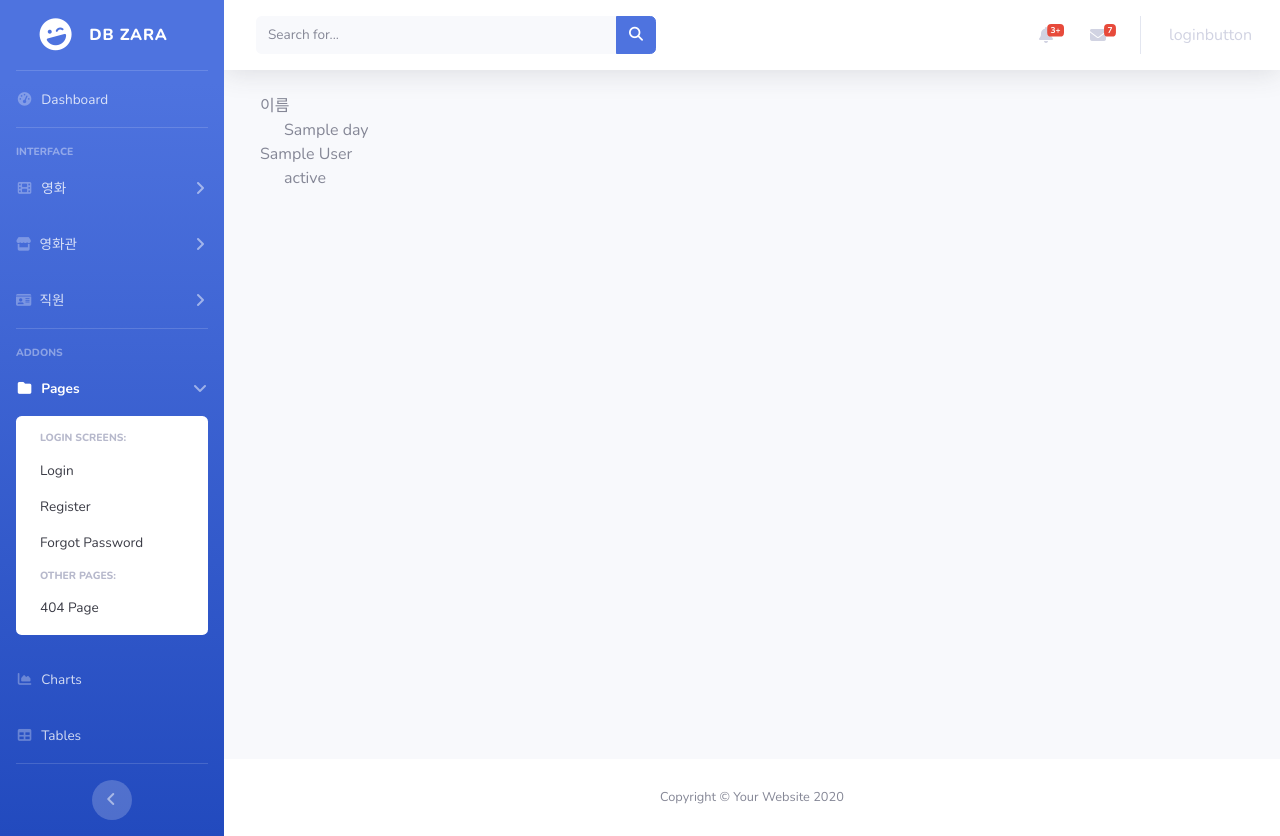
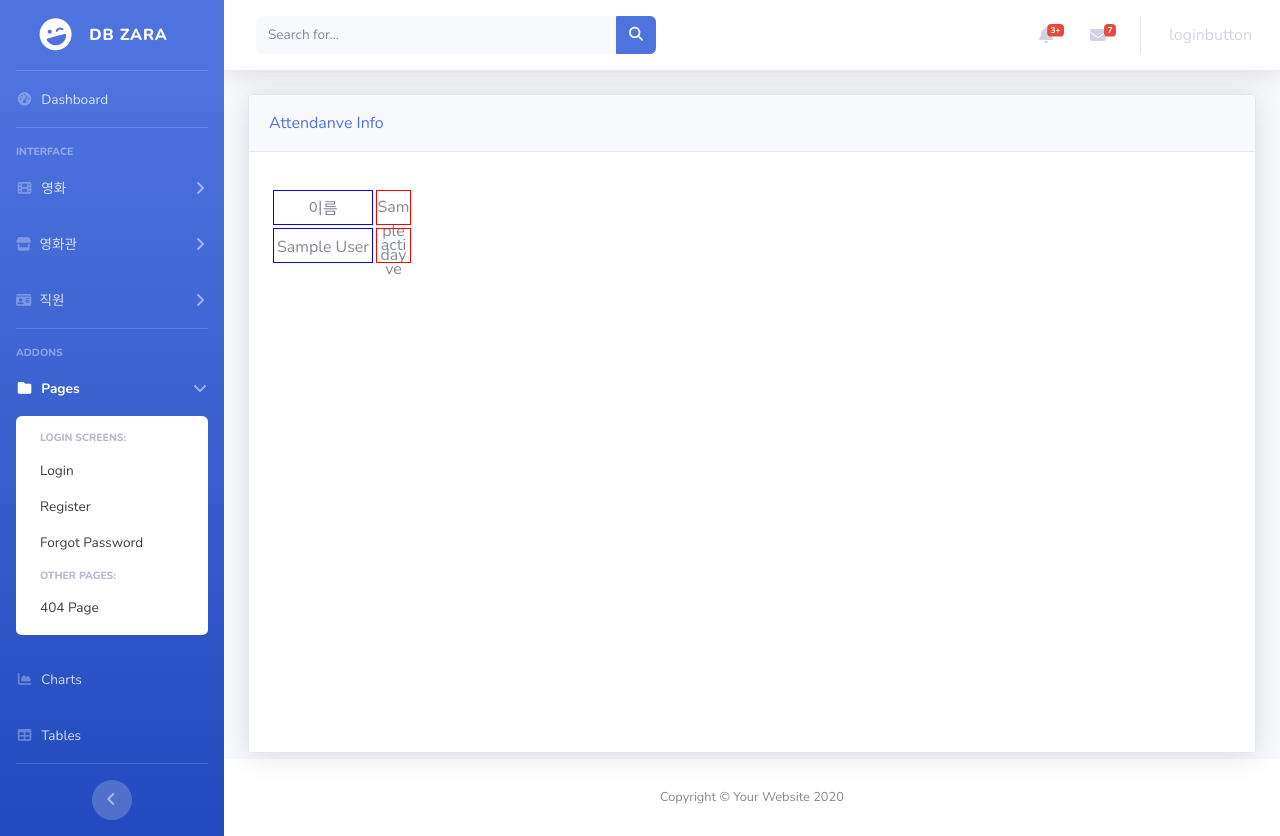
Before and after one commit to kohj1018/DBZARA_movie_system, a Django app: template backend/accounts/templates/accounts/attendance_list.html in a window 1280 px wide. Run offline with Django 3.2, Linux system fonts and the light colour scheme; the template is opened without the code that fills it: most values are stand-ins (such as "Sample title", 1, 10 or a date in 2020); some libraries are stand-ins or nearby versions.

Commit message:
Modify attendance_list.html

```diff
--- a/backend/accounts/templates/accounts/attendance_list.html
+++ b/backend/accounts/templates/accounts/attendance_list.html
@@ -5,30 +5,40 @@
 
 {% block content %}
     <div class="container-fluid h-75">
-        <div class="table-responsive overflow-auto" style="height: 600px;">
+        <div class="card shadow">
+            <div class="card-header py-3">
+                <p class="text-primary m-0 fw-bold">Attendanve Info</p>
+            </div>
+            <div class="table-responsive overflow-auto" style="height: 600px; background-color: white">
                 <table class="table table-bordered text-center">
                     <thead>
                         <tr>
                         <!-- for 으로 날짜 데이터 입력-->
                         <div class="container">
-                        <div class="row">이름</div>
+                            <div style="height: 38px"></div>
+                            <div style="display: flex; ">
+                                <div  style="width: 100px; padding-top: 6px; border : 1px solid blue; margin-right: 3px; margin-bottom: 3px; text-align: center;" >이름</div>
                                 {% for day in days_of_month %}
-                            <div class="col-md-3">{{ day }}</div>
+                                    <div style=" width:35px; height: 35px; border: 1px solid red; margin-right: 3px; margin-bottom: 3px; text-align: center; padding-top: 4px;">{{ day }}</div>
                                 {% endfor %}
+                            </div>
                         </div>
                         </tr>
                     </thead>
                     <tbody>
+                        {% for attendance in attendances %}
                             <div class="container">
-                        {% for employee in employees %}
-                            <div class="row">{{ employee.user.full_name }}</div>
-                            {% for attendance in attendance_list %}
-                                <div class="col-md-3">{{ attendance.status }}</div>
-                            {% endfor %}
+                                <div style="display: flex; ">
+                                        <div  style="width: 100px; padding-top: 6px; border : 1px solid blue; margin-right: 3px; margin-bottom: 3px; text-align: center;" >{{ attendance.employee.user.full_name }}</div>
+                                        {% for day in days_of_month %}
+                                            <div style=" width:35px; height: 35px; border: 1px solid red; margin-right: 3px; margin-bottom: 3px; text-align: center; padding-top: 4px;">{{ attendance.status }}</div>
                                         {% endfor %}
                                 </div>
+                            </div>
+                        {% endfor %}
                     </tbody>
                 </table>
             </div>
         </div>
+    </div>
 {% endblock content %}
--- a/backend/accounts/views/list.py
+++ b/backend/accounts/views/list.py
@@ -31,6 +31,8 @@ class EmployeeListView(ListView):
 
 class EmployeeAttendanceListView(ListView):
     model = Attendance
+    context_object_name = 'attendances'
+    template_name = 'accounts/attendance_list.html'
 
     def get_queryset(self):
         queryset = super().get_queryset()
@@ -48,7 +50,6 @@ class EmployeeAttendanceListView(ListView):
         employees = queryset.values('employee')
         attendances = []
         for employee in employees:
-            print(employee)
             if not is_searched.get(employee['employee']):
                 attendances.append(queryset.filter(employee__id=employee['employee']).order_by('date'))
                 is_searched[employee['employee']] = True
```
Lines whose indentation alone changed are shown as unchanged.
